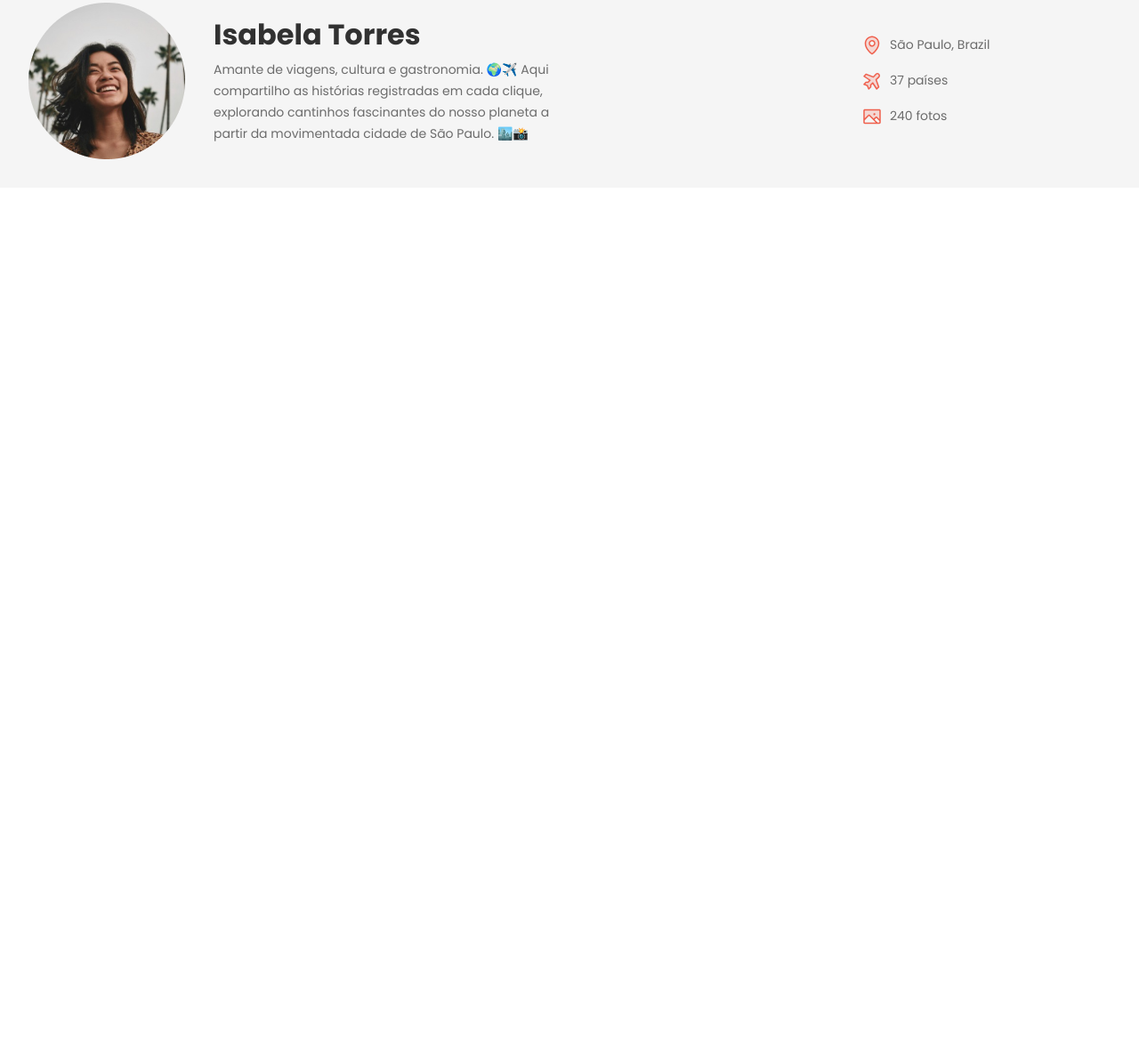
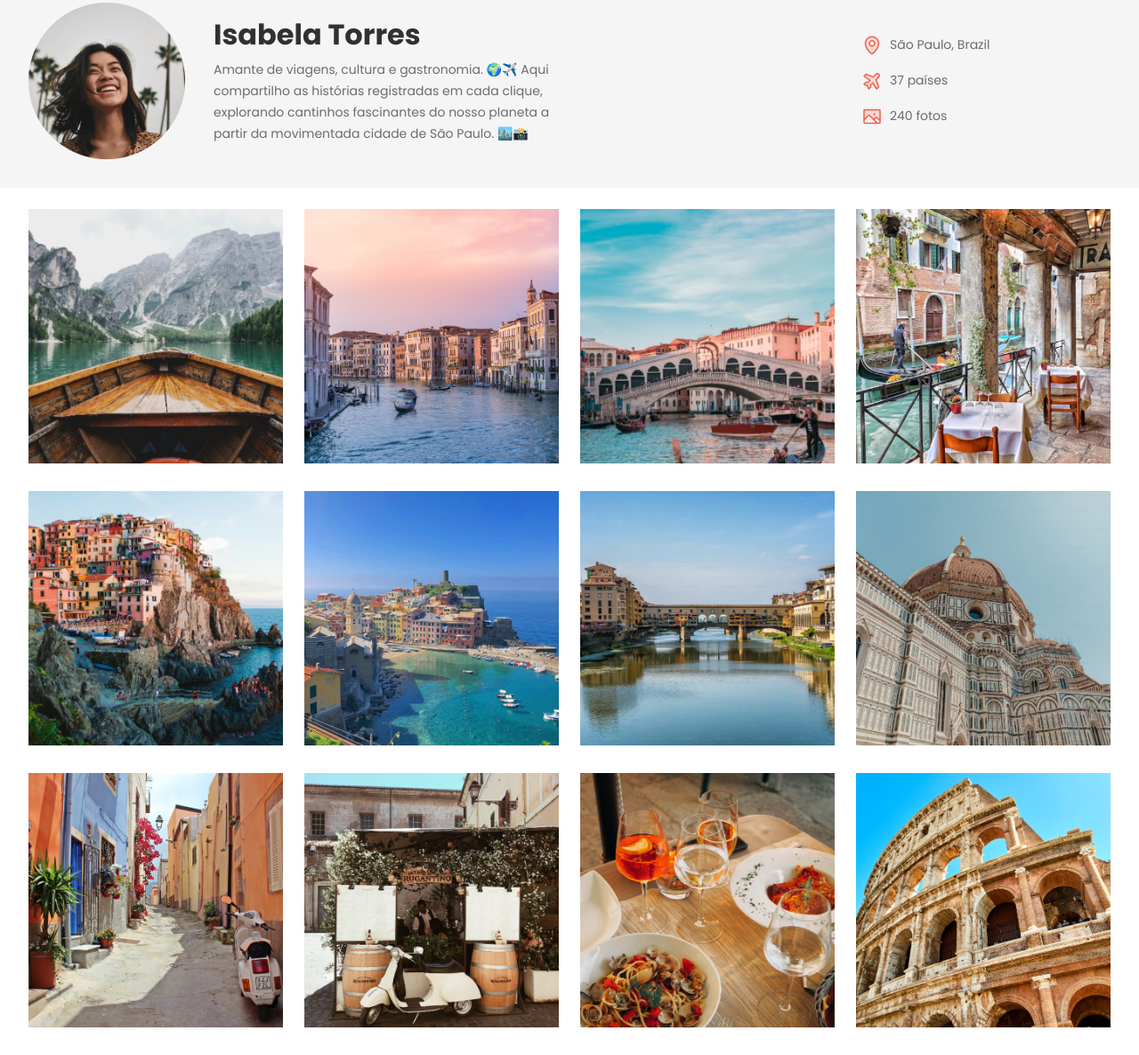
Before and after one commit to GabrielVinicius1106/projeto-travelgram, a plain HTML site: page index.html in a window 1280 px wide. Shown: the part 132-1318 px from the top of the page at 89% size. Before the commit the page ends 800 px from the top, so only its background shows below. Drawn offline with Linux system fonts and the light colour scheme.

Commit message:
concluida galeria

```diff
--- a/index.html
+++ b/index.html
@@ -56,5 +56,20 @@
     </div>
   </section>
 
+  <main class="galery">
+    <div class="image"><img src="assets/img/Image 01.png" alt="#"></div>
+    <div class="image"><img src="assets/img/Image 02.png" alt="#"></div>
+    <div class="image"><img src="assets/img/Image 03.png" alt="#"></div>
+    <div class="image"><img src="assets/img/Image 04.png" alt="#"></div>
+    <div class="image"><img src="assets/img/Image 05.png" alt="#"></div>
+    <div class="image"><img src="assets/img/Image 06.png" alt="#"></div>
+    <div class="image"><img src="assets/img/Image 07.png" alt="#"></div>
+    <div class="image"><img src="assets/img/Image 08.png" alt="#"></div>
+    <div class="image"><img src="assets/img/Image 09.png" alt="#"></div>
+    <div class="image"><img src="assets/img/Image 10.png" alt="#"></div>
+    <div class="image"><img src="assets/img/Image 11.png" alt="#"></div>
+    <div class="image"><img src="assets/img/Image 12.png" alt="#"></div>
+  </main>
+
 </body>
 </html>
--- /dev/null
+++ b/styles/galery.css
@@ -0,0 +1,16 @@
+.galery {
+  padding-block: 32px;
+  display: flex;
+  flex-wrap: wrap;
+  gap: 24px;
+  padding-block: 24px;
+  justify-content: center;
+  max-width: 1280px;
+  margin: auto;
+}
+
+main img {
+  width: 286px;
+  height: 286px;
+  object-fit: cover;
+}
--- a/styles/index.css
+++ b/styles/index.css
@@ -1,3 +1,4 @@
 @import url(global.css);
 @import url(nav.css);
 @import url(section.css);
+@import url(galery.css);
```
